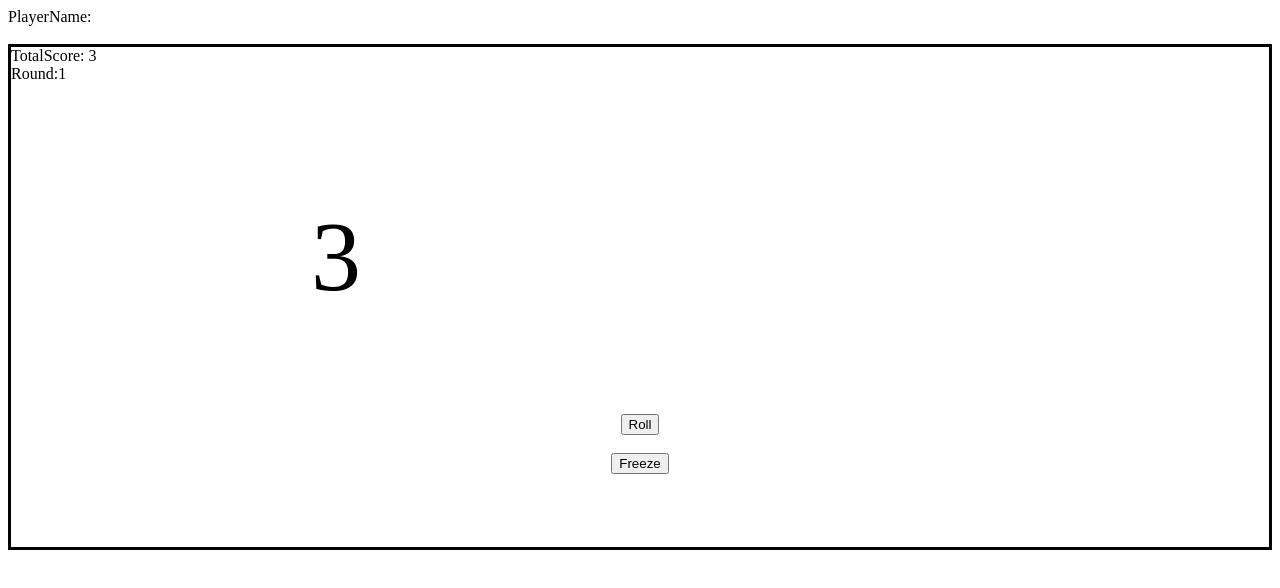
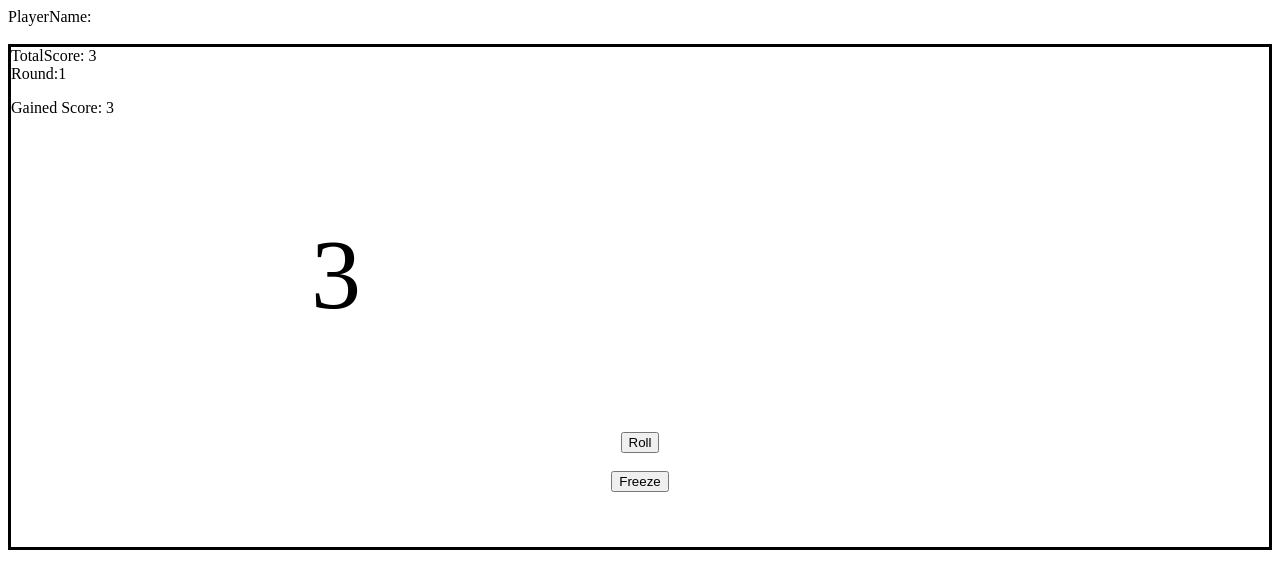
Before and after one commit to MohammedMohammed2/java23-js-i1-mohammed-mohammed, a plain HTML site: page HTML/PigGame.html in a window 1280 px wide. Both pictures are taken after a click on the button "Roll". Drawn offline with Linux system fonts and the light colour scheme.

Commit message:
fixed the gained score per round

```diff
--- a/HTML/PigGame.html
+++ b/HTML/PigGame.html
@@ -21,6 +21,10 @@
             <p id="RoundNumber"></p>
         </div>
 
+        <div>Gained Score:
+            <p id="ObtainedScore"></p>
+        </div>
+
         <p id="DiceNumber"></p>
 
 
--- a/JavaScript/PigGame.js
+++ b/JavaScript/PigGame.js
@@ -15,10 +15,12 @@ const scoreNumber = document.getElementById('score');
 
 let roundNumber = document.getElementById('RoundNumber');
 
+let scoreOfRound = document.getElementById('ObtainedScore');
+
 
 let totalScore = 0;
 let totalRounds = 0;
-let currentScoreOfThisRound=0;
+let currentScoreOfRound=0;
 
 function PigGame(event){
 
@@ -37,9 +39,19 @@ function PigGame(event){
         return score;
     }
 
+    function addedScorePerRound(){
+
+        let ObtainedScore=diceRoll+currentScoreOfRound;
+        currentScoreOfRound=ObtainedScore;
+
+       return ObtainedScore;
+    }
+
     if(diceRoll!=1){
         scoreNumber.innerHTML=addedValue(score);
         roundNumber.innerHTML=totalRounds;
+        scoreOfRound.innerHTML=addedScorePerRound(ObtainedScore);
+        console.log(scoreOfRound);
 
     }
     else
@@ -47,5 +59,7 @@ function PigGame(event){
         scoreNumber.innerHTML=totalScore;
         totalRounds=0;
         roundNumber.innerHTML=totalRounds;
+        currentScoreOfRound=0;
+        scoreOfRound.innerHTML=0;
     }
 }
--- a/css.css/styel.css
+++ b/css.css/styel.css
@@ -42,3 +42,7 @@ margin-bottom: auto;
     margin-bottom: auto;
     font-size:100px;
 }
+#ObtainedScore{
+     display: inline;
+     margin-top: auto;
+    }
```
